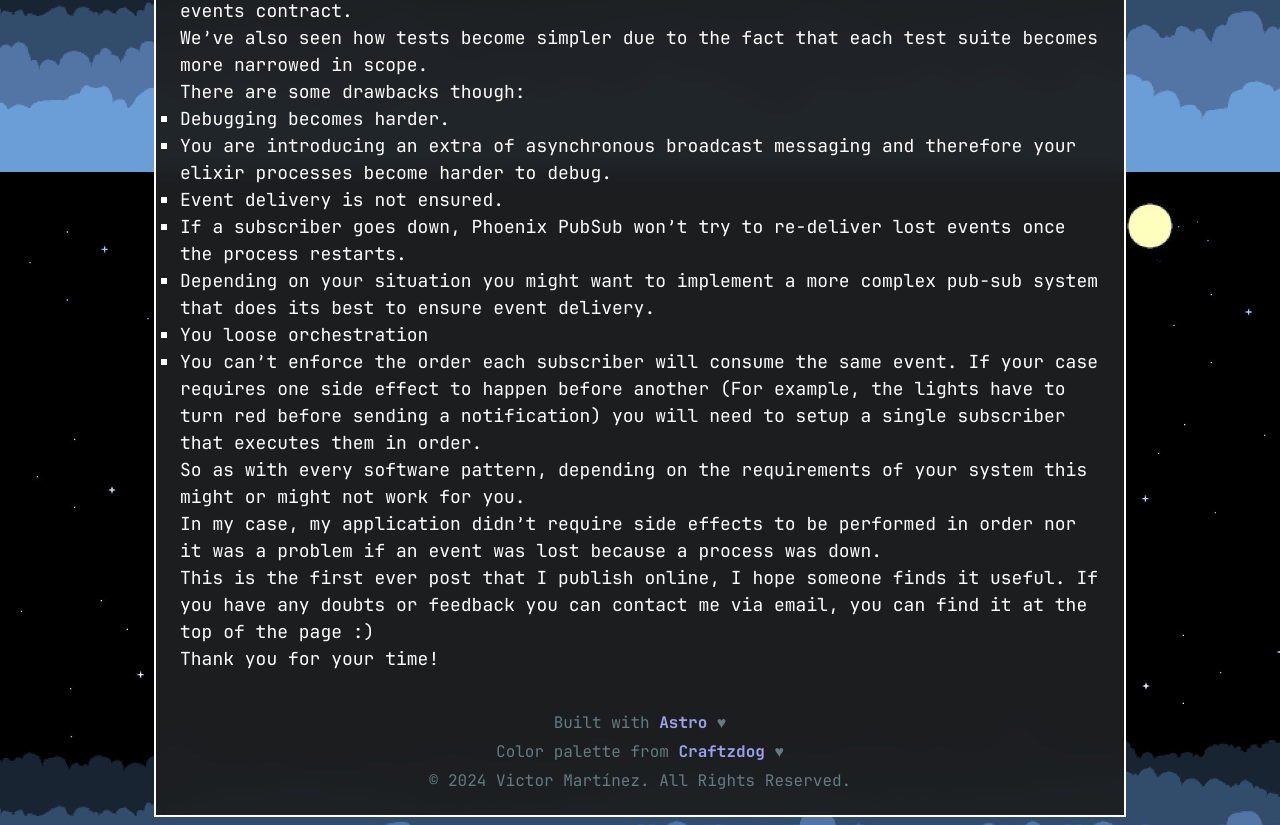
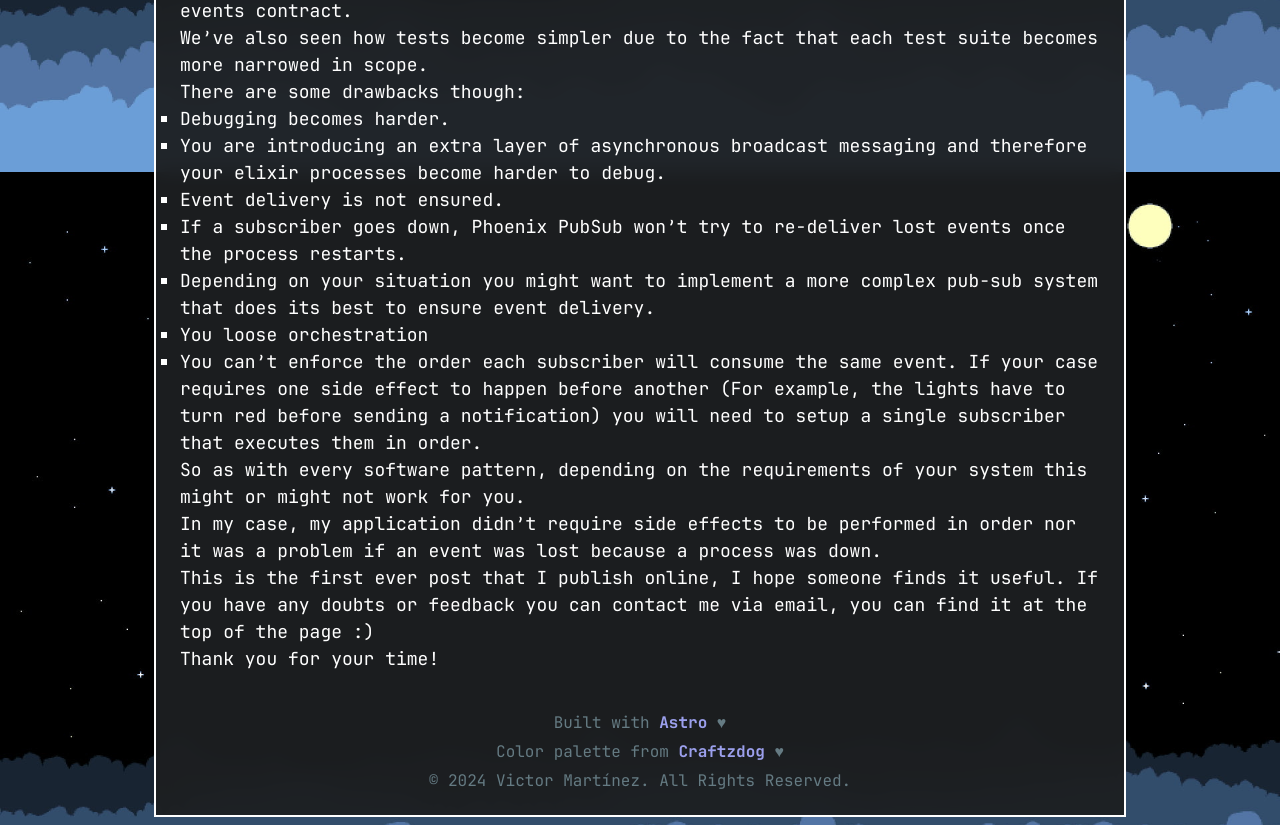
Before and after one commit to JasterV/jaster.xyz, an Astro site: page /blog/decouplingelixirgenservers in a window 1280 px wide. Shown: the part 11028-11853 px from the top of the page. Built offline with nearby package versions, Linux system fonts and the light colour scheme; Astro itself is replaced by a stand-in of ours.

Commit message:
[fix] typo

```diff
--- a/src/content/blog/DecouplingElixirGenServers.md
+++ b/src/content/blog/DecouplingElixirGenServers.md
@@ -490,7 +490,7 @@ There are some drawbacks though:
 
 - Debugging becomes harder.
 
-  - You are introducing an extra of asynchronous broadcast messaging and therefore your elixir processes become harder to debug.
+  - You are introducing an extra layer of asynchronous broadcast messaging and therefore your elixir processes become harder to debug.
 
 - Event delivery is not ensured.
 
```
